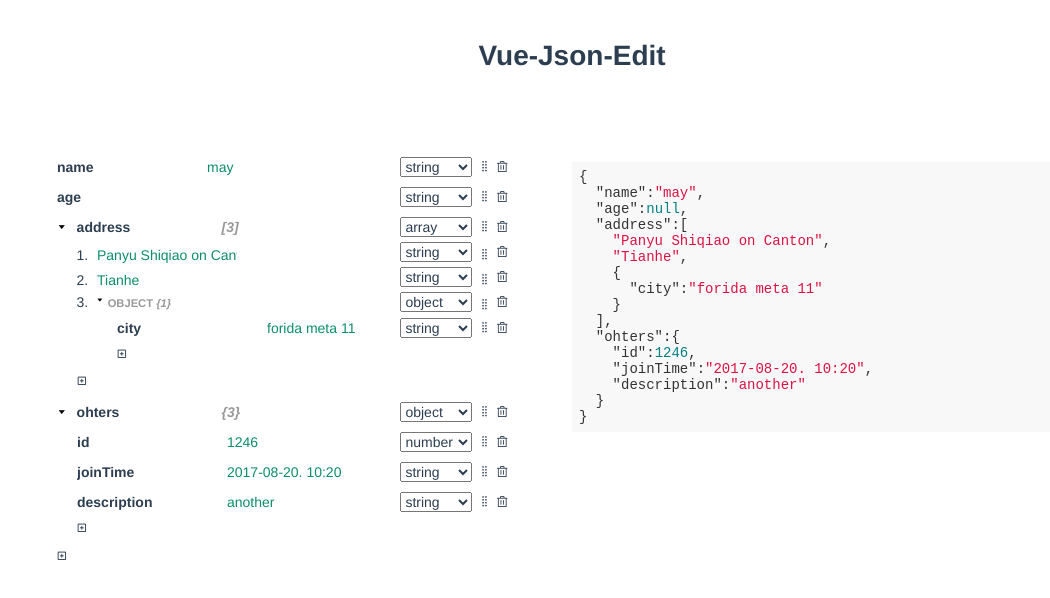
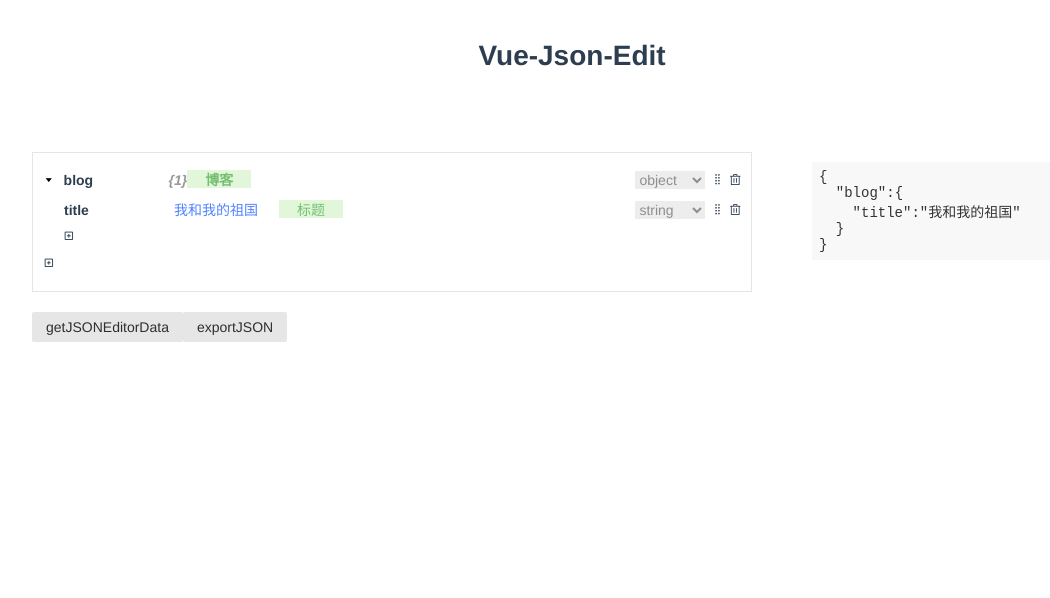
Before and after one commit to easyapi/easyapi-json-editor, a Vue app: page / in a window 1280 px wide. Shown: the top 598 px of the page, without its empty margins (68-1118 px from the left). Built offline with nearby package versions, Linux system fonts and the light colour scheme.

Commit message:
feat: 更新demo，更新API

```diff
--- a/example/App.vue
+++ b/example/App.vue
@@ -10,10 +10,16 @@
 							cancelText: 'cancel',
 						}"
             :objData="jsonData"
-						v-model="jsonData" ></JsonEditor>
+            v-model="jsonData"
+            ref="jsonEditor"
+          ></JsonEditor>
+          <div class="tools-btn pure-form">
+            <button class="pure-button" @click="getJSONEditorData">getJSONEditorData</button>
+            <button class="pure-button" @click="exportJSON">exportJSON</button>
           </div>
         </div>
-			<div class="w-2">
+      </div>
+      <div class="w-right">
         <div class="code-pre">
           <div slot="content">
             <pre>
@@ -27,30 +33,39 @@
 </template>
 
 <script>
-import hljs from 'highlight.js'
+import hljs from "highlight.js";
 
 export default {
-	name: 'app',
+  name: "app",
   data: function() {
     return {
       jsonData: {
-				name: 'may',
-				age: null,
-				address: ['Panyu Shiqiao on Canton', 'Tianhe', {
-					city: 'forida meta 11'
-				}],
-				ohters: {
-					id: 1246,
-					joinTime: '2017-08-20. 10:20',
-					description: 'another'
+        name: "blog",
+        type: "object",
+        description: "博客",
+        sample: "",
+        sequence: 1,
+        childs: [
+          {
+            name: "title",
+            type: "string",
+            description: "标题",
+            sample: "我和我的祖国",
+            sequence: 1
           }
+        ]
       }
-		}
+    };
   },
   watch: {
-		'jsonData': function () {
-			let c = this.formatJson(JSON.stringify(this.jsonData))
-			this.drawResCode(c)
+    jsonData: {
+      handler(newValue, oldValue) {
+        const c = this.formatJson(
+          JSON.stringify(this.$refs.jsonEditor.exportJSON())
+        );
+        this.drawResCode(c);
+      },
+      deep: true
     }
   },
   methods: {
@@ -77,7 +92,8 @@ export default {
 
       var notify = function(name, value, isLast, indent /*缩进*/, formObj) {
         nodeCount++; /*节点计数*/
-				for (var i = 0, tab = ""; i < indent; i++) tab += indentChar; /* 缩进HTML */
+        for (var i = 0, tab = ""; i < indent; i++)
+          tab += indentChar; /* 缩进HTML */
         tab = compress ? "" : tab; /*压缩模式忽略缩进*/
         maxDepth = ++indent; /*缩进递增并记录*/
         if (value && value.constructor == Array) {
@@ -98,7 +114,8 @@ export default {
           var len = 0,
             i = 0;
           for (var key in value) len++;
-					for (var key in value) notify(key, value[key], ++i == len, indent, true);
+          for (var key in value)
+            notify(key, value[key], ++i == len, indent, true);
           draw.push(
             tab + "}" + (isLast ? line : "," + line)
           ); /*缩进'}'换行,若非尾元素则添加逗号*/
@@ -120,20 +137,33 @@ export default {
     },
 
     //绘制res body
-		drawResCode: function (content) {
-			var target = document.getElementById('res_code');
-			target.textContent = content
-			hljs.highlightBlock(target)
+    drawResCode: function(content) {
+      var target = document.getElementById("res_code");
+      target.textContent = content;
+      hljs.highlightBlock(target);
     },
+
+    getJSONEditorData: function() {
+      console.log(this.$refs.jsonEditor.getJSONEditorData());
+    },
+
+    exportJSON: function() {
+      console.log(this.$refs.jsonEditor.exportJSON());
+    }
   },
   mounted: function() {
-		let c = this.formatJson(JSON.stringify(this.jsonData))
-		this.drawResCode(c)
+    const c = this.formatJson(
+      JSON.stringify(this.$refs.jsonEditor.exportJSON())
+    );
+    this.drawResCode(c);
   }
-}
+};
 </script>
 
-<style>
-@import url('../node_modules/highlight.js/styles/github.css');
+<style scoped>
+@import url("../node_modules/highlight.js/styles/github.css");
 
+.tools-btn {
+  margin-top: 20px;
+}
 </style>
--- a/example/index.html
+++ b/example/index.html
@@ -1,8 +1,9 @@
 <!DOCTYPE html>
 <html>
+
 <head>
   <meta charset="utf-8">
-    <title>Vue-Json-Edit</title>
+  <title>EA-Json-Edit</title>
   <style>
     body {
       font-size: 14px;
@@ -38,20 +39,26 @@
       padding: 0 20px;
     }
 
-      .w-2 {
+    .w-2,
+    .w-right {
       float: left;
-        width: 50%;
+      width: 70%;
+    }
+
+    .w-right {
+      width: 30%;
     }
 
     .editor {
       padding: 20px 60px;
     }
 
-
   </style>
 </head>
+
 <body>
   <div id="app"></div>
   <!-- built files will be auto injected -->
 </body>
+
 </html>
--- a/src/ArrayView.vue
+++ b/src/ArrayView.vue
@@ -10,14 +10,14 @@
           <p v-if="member.type !== 'object' && member.type !== 'array'">
             <input
               type="text"
-              v-model="member.remark"
+              v-model="member.sample"
               class="val-input"
               v-if="member.type === 'string'"
               placeholder="string"
             />
             <input
               type="number"
-              v-model.number="member.remark"
+              v-model.number="member.sample"
               class="val-input"
               v-if="member.type == 'number'"
               placeholder="number"
@@ -25,14 +25,16 @@
             />
             <select
               name="value"
-              v-model="member.remark"
+              v-model="member.sample"
               class="val-input"
               v-if="member.type == 'boolean'"
             >
               <option :value="true">true</option>
               <option :value="false">false</option>
             </select>
+            <input type="text" v-model="member.description" class="des-input" placeholder="注释" />
           </p>
+
           <div v-else>
             <span :class="['json-key', 'json-desc']">
               {{member.type.toUpperCase()}}
@@ -41,17 +43,17 @@
                 v-if="member.type == 'object' || member.type == 'array'"
                 @click="closeBlock(index, $event)"
               ></i>
-              <i v-if="member.type == 'object'">{{'{' + member.childParams.length + '}'}}</i>
-              <i v-if="member.type == 'array'">{{'[' + member.childParams.length + ']'}}</i>
+              <i v-if="member.type == 'object'">{{'{' + member.childs.length + '}'}}</i>
+              <i v-if="member.type == 'array'">{{'[' + member.childs.length + ']'}}</i>
             </span>
 
             <span class="json-val">
               <template v-if="member.type == 'array'">
-                <array-view :parsedData="member.childParams || []" v-model="member.childParams"></array-view>
+                <array-view :parsedData="member.childs || []" v-model="member.childs"></array-view>
               </template>
 
               <template v-if="member.type == 'object'">
-                <json-view :parsedData="member.childParams || {}" v-model="member.childParams"></json-view>
+                <json-view :parsedData="member.childs || {}" v-model="member.childs"></json-view>
               </template>
             </span>
           </div>
@@ -126,14 +128,16 @@ export default {
 
       let oj = {
         name: obj.key,
-        type: obj.type
+        type: obj.type,
+        description: "",
+        sample: ""
       };
       if (obj.type == "array" || obj.type == "object") {
-        oj.childParams = obj.val;
-        oj.remark = null;
+        oj.childs = obj.val;
+        oj.sample = null;
       } else {
-        oj.childParams = null;
-        oj.remark = obj.val;
+        oj.childs = null;
+        oj.sample = obj.val;
       }
 
       this.flowData.push(oj);
@@ -147,19 +151,22 @@ export default {
 
     itemTypeChange: function(item) {
       if (item.type === "array" || item.type === "object") {
-        item.childParams = [];
-        item.remark = null;
+        item.childs = [];
+        item.sample = null;
       }
       if (item.type === "boolean") {
-        item.remark = true;
+        item.sample = true;
+      }
+      if (item.type === "string") {
+        item.sample = "";
       }
       if (item.type === "number") {
-        item.remark = 0;
+        item.sample = 0;
       }
     },
 
     numberInputChange: function(item) {
-      if (!item.remark) item.remark = 0;
+      if (!item.sample) item.sample = 0;
     }
   }
 };
--- a/src/ItemAddForm.vue
+++ b/src/ItemAddForm.vue
@@ -1,19 +1,9 @@
 <template>
   <div class="add-form pure-form">
     <div class="f-input">
-      <input
-        type="text"
-        v-model="keyName"
-        v-if="needName"
-        class="f-input-m"
-        placeholder="name">
-      <select v-model="formatSelected" class="f-input-m">
-        <option
-          v-for="(item, index) in formats"
-          :value="item"
-          :key="index">
-          {{item}}
-        </option>
+      <input type="text" v-model="keyName" v-if="needName" class="f-input-m" placeholder="name" />
+      <select v-model="formatSelected" class="f-input-m f-input-select">
+        <option v-for="(item, index) in formats" :value="item" :key="index">{{item}}</option>
       </select>
       <span class="f-input-m">
         <b>:</b>
@@ -26,7 +16,7 @@
           class="f-input-m"
           placeholder="value"
           v-if="formatSelected == 'string'"
-        >
+        />
         <input
           type="number"
           v-model="valName"
@@ -34,11 +24,11 @@
           placeholder="value"
           v-if="formatSelected == 'number'"
           @change="dealNumber"
-        >
+        />
         <select
           name="value"
           v-model="valName"
-          class="f-input-m"
+          class="f-input-m f-input-select"
           v-if="formatSelected == 'boolean'"
           @change="dealBoolean"
         >
@@ -49,30 +39,22 @@
     </div>
 
     <div class="f-btns">
-      <button
-        class="pure-button f-confirm"
-        @click="confirm">
-        {{ this.formBtnText.confirmText }}
-      </button>
-      <button
-        class="pure-button"
-        @click="cancel">
-        {{ this.formBtnText.cancelText }}
-      </button>
+      <button class="pure-button f-confirm" @click="confirm">{{ this.formBtnText.confirmText }}</button>
+      <button class="pure-button" @click="cancel">{{ this.formBtnText.cancelText }}</button>
     </div>
   </div>
 </template>
 
 <script>
 export default {
-  name: 'ItemAddForm',
-  data () {
+  name: "ItemAddForm",
+  data() {
     return {
-      formats: ['string', 'array', 'object', 'number', 'boolean'],
-      formatSelected: 'string',
+      formats: ["string", "array", "object", "number", "boolean"],
+      formatSelected: "string",
       //--
-      keyName: '',
-      valName: ''
+      keyName: "",
+      valName: ""
     };
   },
   props: {
@@ -80,11 +62,11 @@ export default {
       default: true
     }
   },
-  inject: ['formBtnText'],
+  inject: ["formBtnText"],
   methods: {
     confirm: function() {
       let val = null;
-      if (this.formatSelected === 'array' || this.formatSelected === 'object') {
+      if (this.formatSelected === "array" || this.formatSelected === "object") {
         val = [];
       } else {
         val = this.valName;
@@ -96,14 +78,14 @@ export default {
         type: this.formatSelected
       };
 
-      this.$emit('confirm', objData);
-      this.keyName = '';
-      this.valName = '';
-      this.formatSelected = 'string';
+      this.$emit("confirm", objData);
+      this.keyName = "";
+      this.valName = "";
+      this.formatSelected = "string";
     },
 
     cancel: function() {
-      this.$emit('cancel');
+      this.$emit("cancel");
     },
 
     dealBoolean: function() {
@@ -128,6 +110,10 @@ export default {
   margin-top: 0.5em;
 }
 
+.f-input-select {
+  height: 3.2em !important;
+}
+
 .f-confirm {
   color: #fff;
   background: #05a5d1;
--- a/src/JsonEditor.vue
+++ b/src/JsonEditor.vue
@@ -1,5 +1,7 @@
 <template>
-  <json-view :parsedData="parsedData" v-model="parsedData"></json-view>
+  <div class="ea-json-editor">
+    <json-view :parsedData="parsedData" v-model="parsedData"></json-view>
+  </div>
 </template>
 
 <script>
@@ -34,22 +36,23 @@ export default {
   },
   created() {
     this.lastParsedData = {};
-    this.parsedData = this.jsonParse(this.objData);
+    // this.parsedData = this.jsonParse(this.objData);
+    // this.parsedData = this.objData;
+    this.parsedData = [...[this.objData]];
   },
   watch: {
-    objData: {
-      handler(newValue, oldValue) {
-        this.parsedData = this.jsonParse(this.objData);
-      }
-    },
+    // objData: {
+    //   handler(newValue, oldValue) {
+    //     this.parsedData = [...[this.objData]];
+    //   }
+    // },
     parsedData: {
       handler(newValue, oldValue) {
         if (JSON.stringify(newValue) === JSON.stringify(this.lastParsedData)) {
           return;
         }
-
         this.lastParsedData = newValue;
-        this.$emit("input", this.makeJson(this.parsedData));
+        this.$emit("input", this.parsedData);
       },
       deep: true
     }
@@ -59,7 +62,7 @@ export default {
   },
   methods: {
     jsonParse: function(jsonStr) {
-      let parseJson = json => {
+      const parseJson = json => {
         let result = [];
         let keys = Object.keys(json);
         keys.forEach((k, index) => {
@@ -78,11 +81,11 @@ export default {
           };
 
           if (opt.type == "array" || opt.type == "object") {
-            opt.childParams = parsedVal;
-            opt.remark = null;
+            opt.childs = parsedVal;
+            opt.sample = null;
           } else {
-            opt.childParams = null;
-            opt.remark = parsedVal;
+            opt.childs = null;
+            opt.sample = parsedVal;
           }
 
           result.push(opt);
@@ -91,8 +94,8 @@ export default {
       };
 
       //
-      let parseArray = arrayObj => {
-        let result = [];
+      const parseArray = arrayObj => {
+        const result = [];
         for (let i = 0; i < arrayObj.length; ++i) {
           let val = arrayObj[i];
           let parsedVal = val;
@@ -108,11 +111,11 @@ export default {
           };
 
           if (opt.type == "array" || opt.type == "object") {
-            opt.childParams = parsedVal;
-            opt.remark = null;
+            opt.childs = parsedVal;
+            opt.sample = null;
           } else {
-            opt.childParams = null;
-            opt.remark = parsedVal;
+            opt.childs = null;
+            opt.sample = parsedVal;
           }
 
           result.push(opt);
@@ -121,9 +124,8 @@ export default {
       };
 
       // --
-      let parseBody = json => {
-        let r = parseJson(json);
-        return r;
+      const parseBody = json => {
+        return parseJson(json);
       };
 
       return parseBody(jsonStr);
@@ -149,18 +151,18 @@ export default {
     },
 
     makeJson: function(dataArr) {
-      let revertWithObj = function(data) {
+      const revertWithObj = function(data) {
         let r = {};
         for (let i = 0; i < data.length; ++i) {
           let el = data[i];
           let key, val;
           key = el.name;
           if (el.type == "array") {
-            val = revertWithArray(el.childParams);
+            val = revertWithArray(el.childs);
           } else if (el.type == "object") {
-            val = revertWithObj(el.childParams);
+            val = revertWithObj(el.childs);
           } else {
-            val = el.remark;
+            val = el.sample;
           }
 
           r[key] = val;
@@ -168,17 +170,17 @@ export default {
         return r;
       };
 
-      let revertWithArray = function(data) {
+      const revertWithArray = function(data) {
         let arr = [];
         for (let i = 0; i < data.length; ++i) {
           let el = data[i];
           let r;
           if (el.type == "array") {
-            r = revertWithArray(el.childParams);
+            r = revertWithArray(el.childs);
           } else if (el.type == "object") {
-            r = revertWithObj(el.childParams);
+            r = revertWithObj(el.childs);
           } else {
-            r = el.remark;
+            r = el.sample;
           }
 
           arr.push(r);
@@ -186,7 +188,7 @@ export default {
         return arr;
       };
 
-      let revertMain = function(data) {
+      const revertMain = function(data) {
         let r = revertWithObj(data);
         return r;
       };
@@ -196,6 +198,10 @@ export default {
 
     getJSONEditorData: function() {
       return this.parsedData;
+    },
+
+    exportJSON: function() {
+      return this.makeJson(this.parsedData);
     }
   }
 };
--- a/src/JsonView.vue
+++ b/src/JsonView.vue
@@ -19,36 +19,43 @@
             v-if="item.type == 'object' || item.type == 'array'"
             @click="closeBlock(index, $event)"
           ></i>
-          <i v-if="item.type == 'object'" class="i-type">{{'{' + item.childParams.length + '}'}}</i>
-          <i v-if="item.type == 'array'" class="i-type">{{'[' + item.childParams.length + ']'}}</i>
+          <i v-if="item.type == 'object'" class="i-type">{{'{' + item.childs.length + '}'}}</i>
+          <i v-if="item.type == 'array'" class="i-type">{{'[' + item.childs.length + ']'}}</i>
+          <input
+            type="text"
+            v-model="item.description"
+            v-if="item.childs"
+            class="des-input"
+            placeholder="注释"
+          />
         </span>
         <span class="json-val">
           <template v-if="item.type == 'object'">
-            <json-view :parsedData="item.childParams" v-model="item.childParams"></json-view>
+            <json-view :parsedData="item.childs" v-model="item.childs"></json-view>
           </template>
 
           <template v-else-if="item.type == 'array'">
-            <array-view :parsedData="item.childParams" v-model="item.childParams"></array-view>
+            <array-view :parsedData="item.childs" v-model="item.childs"></array-view>
           </template>
 
           <template v-else>
             <span class="val">
               <input
                 type="text"
-                v-model="item.remark"
+                v-model="item.sample"
                 class="val-input"
                 v-if="item.type == 'string'"
               />
               <input
                 type="number"
-                v-model.number="item.remark"
+                v-model.number="item.sample"
                 class="val-input"
                 v-if="item.type == 'number'"
                 @input="numberInputChange(member)"
               />
               <select
                 name="value"
-                v-model="item.remark"
+                v-model="item.sample"
                 class="val-input"
                 v-if="item.type == 'boolean'"
               >
@@ -56,6 +63,7 @@
                 <option :value="false">false</option>
               </select>
             </span>
+            <input type="text" v-model="item.description" class="des-input" placeholder="注释" />
           </template>
         </span>
 
@@ -133,14 +141,16 @@ export default {
     newItem: function(obj) {
       let oj = {
         name: obj.key,
-        type: obj.type
+        type: obj.type,
+        description: "",
+        sample: ""
       };
       if (obj.type == "array" || obj.type == "object") {
-        oj.childParams = obj.val;
-        oj.remark = null;
+        oj.childs = obj.val;
+        oj.sample = null;
       } else {
-        oj.childParams = null;
-        oj.remark = obj.val;
+        oj.childs = null;
+        oj.sample = obj.val;
       }
 
       if (!oj.name) {
@@ -167,19 +177,22 @@ export default {
 
     itemTypeChange: function(item) {
       if (item.type === "array" || item.type === "object") {
-        item.childParams = [];
-        item.remark = null;
+        item.childs = [];
+        item.sample = null;
       }
       if (item.type === "boolean") {
-        item.remark = true;
+        item.sample = true;
+      }
+      if (item.type === "string") {
+        item.sample = "";
       }
       if (item.type === "number") {
-        item.remark = 0;
+        item.sample = 0;
       }
     },
 
     numberInputChange: function(item) {
-      if (!item.remark) item.remark = 0;
+      if (!item.sample) item.sample = 0;
     }
   }
 };
--- a/src/assets/styles/common.less
+++ b/src/assets/styles/common.less
@@ -3,15 +3,20 @@
 @import "./pure/forms-min.less";
 @import "./fontello.less";
 
+.ea-json-editor {
+  padding: 12px 6px;
+  border: 1px solid #E5E5E5;
+
   p {
     margin: 0;
   }
 
-ol, ul {
+  ol,
+  ul {
     margin: 0;
   }
 
-.block{
+  .block {
     position: relative;
     display: block;
     line-height: 30px;
@@ -39,6 +44,9 @@ ol, ul {
   .tools-types {
     position: relative;
     right: 20px;
+    border: none;
+    background-color: #EDEDED;
+    color: #8E8E8E;
   }
 
   .del-btn {
@@ -76,8 +84,11 @@ ol, ul {
 
   .block_content {
     text-align: left;
+    line-height: 1.5 !important;
+
+    .block_content {
       margin-left: 20px;
-    line-height: 1.5 !important;
+    }
 
     .i-type {
       color: #999;
@@ -85,13 +96,13 @@ ol, ul {
 
     .key-input,
     .val-input {
-        width: 140px;
+      width: 100px;
       border: none;
       height: 25px;
       padding: 0 5px;
       font-weight: bold;
       font-size: 14px;
-        background: rgba(0,0,0,0);
+      background: rgba(0, 0, 0, 0);
 
       &:focus {
         background: #ffffa0;
@@ -102,7 +113,20 @@ ol, ul {
 
     .val-input {
       font-weight: normal;
-        color: #0b8e6b;
+      color: #5082FF;
+    }
+
+    .des-input {
+      display: inline-block;
+      width: 60px;
+      border: none;
+      background-color: #E2F7D9;
+      color: #74be74;
+      text-align: center;
+
+      &:focus {
+        outline: none;
+      }
     }
   }
 
@@ -114,7 +138,6 @@ ol, ul {
       font-size: .8em;
     }
   }
-
 
   .collopsed:before {
     content: '';
@@ -141,7 +164,6 @@ ol, ul {
     cursor: pointer;
   }
 
-
   .array-ol {
     padding-left: 20px !important;
   }
@@ -162,3 +184,5 @@ ol, ul {
       }
     }
   }
+
+}
```
Lines whose indentation alone changed are shown as unchanged.
